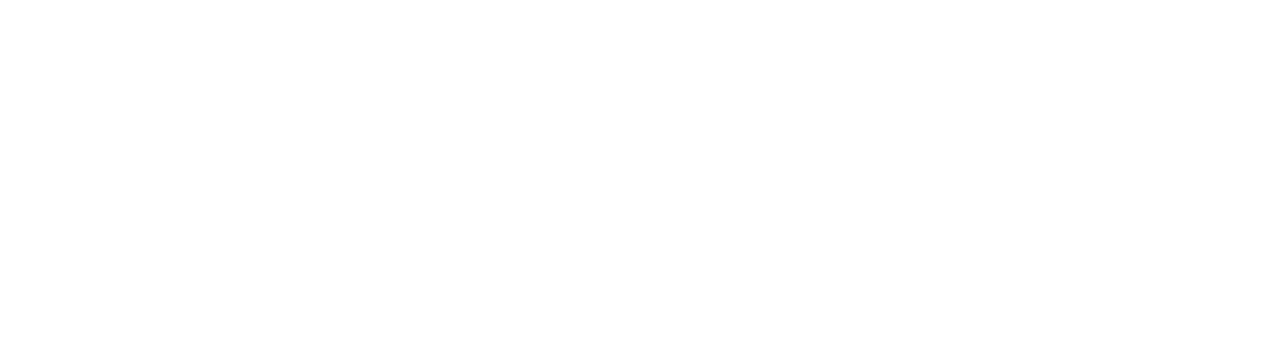
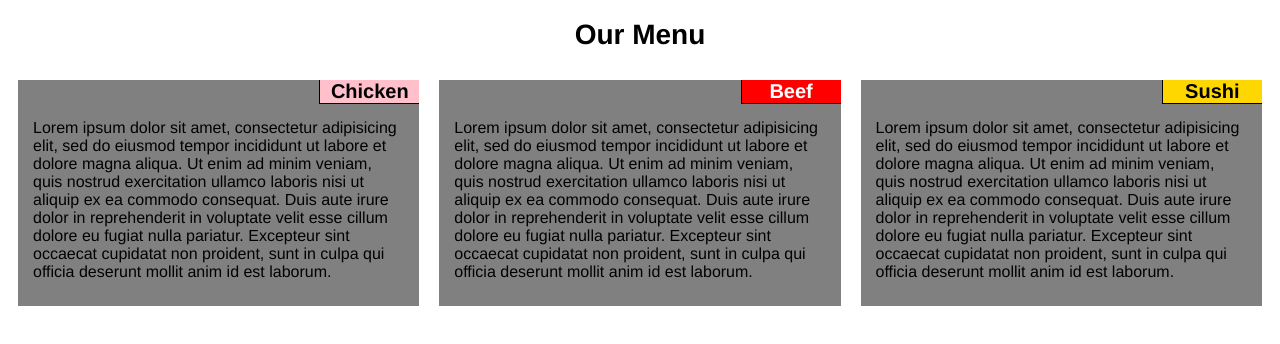
Before and after one commit to rrbunn/desktopmodule2, a plain HTML site: page Assignment2/index.html in a window 1280 px wide. Drawn offline with Linux system fonts and the light colour scheme.

Commit message:
Updated to Git

```diff
--- a/Assignment2/index.html
+++ b/Assignment2/index.html
@@ -1,9 +1,160 @@
 <!DOCTYPE html>
 <html>
 <head>
-	<title>Hello Coursera</title>
+	<meta charset="utf-8">
+	<meta name="viewport" content="width=device-width, initial-scale=1">
+	<title>Assignment #2</title>
+
+
+<style>
+	* {
+		box-sizing: border-box;
+		font-family: 'Helvetica Neue', Helvetica, Arial, sans-serif;
+	}
+
+	h1 {
+		text-align: center;
+		font-size: 1.75em;
+	}
+
+	section {
+		clear: both;
+		padding: 15px;
+		padding-bottom: 25px;
+	}
+
+	.container {
+		float:left;
+	}
+
+	.menubox	{
+		text-align: left;
+		font-size: 1.0em;
+		border-style: 3px solid;
+		background: gray;
+		margin: 10px;
+	}
+
+	@media (min-width: 992px) {
+		.large-layout {
+			width: 33.33%;
+		}
+
+	}
+
+	@media (min-width: 768px) and (max-width: 991px) {
+		.medium-chicken-beef {
+			width: 50%;
+		}
+		.medium-sushi {
+			width: 100%;
+		}
+	}
+
+	@media (max-width: 767px) {
+		.small-layout {
+			width: 100%;
+		}
+	}
+
+	#chicken {
+		float: right;
+		width: 100px;
+		font-size: 1.25em;
+		font-weight: bold;
+		border-bottom: 1px solid black;
+		border-left: 1px solid black;
+		background: pink;
+		text-align: center;
+	 	margin: 0px;
+		padding: 0px;
+	}
+
+	#beef {
+		float: right;
+		width: 100px;
+		font-size: 1.25em;
+		font-weight: bold;
+		color: white;
+		border-bottom: 1px solid black;
+		border-left: 1px solid black;
+		background: red;
+		text-align: center;
+		position: relative;
+		margin: 0px;
+		padding: 0px;
+	}
+
+	#sushi {
+		float: right;
+		width: 100px;
+		font-size: 1.25em;
+		font-weight: bold;
+		border-bottom: 1px solid black;
+		border-left: 1px solid black;
+		background: gold;
+		text-align: center;
+		position: relative;
+		margin: 0px;
+		padding: 0px;
+	}
+
+</style>
 </head>
 <body>
 
+	<h1> Our Menu </h1>
+	<div class="container large-layout medium-chicken-beef small-layout">
+		 <div class="menubox">
+			 <p id="chicken">
+			 	Chicken
+	 		</p>
+
+			<section>
+		 	Lorem ipsum dolor sit amet, consectetur adipisicing elit, sed do eiusmod
+		 	tempor incididunt ut labore et dolore magna aliqua. Ut enim ad minim veniam,
+		 	quis nostrud exercitation ullamco laboris nisi ut aliquip ex ea commodo
+		 	consequat. Duis aute irure dolor in reprehenderit in voluptate velit esse
+		 	cillum dolore eu fugiat nulla pariatur. Excepteur sint occaecat cupidatat non
+		 	proident, sunt in culpa qui officia deserunt mollit anim id est laborum.
+		 	</section>
+
+		</div>
+	</div>
+
+	<div class="container large-layout medium-chicken-beef small-layout">
+		 <div class="menubox">
+	  	 	<p id="beef">
+	  	 		Beef
+		 	</p>
+
+			<section>
+			Lorem ipsum dolor sit amet, consectetur adipisicing elit, sed do eiusmod
+		 	tempor incididunt ut labore et dolore magna aliqua. Ut enim ad minim veniam,
+		 	quis nostrud exercitation ullamco laboris nisi ut aliquip ex ea commodo
+		 	consequat. Duis aute irure dolor in reprehenderit in voluptate velit esse
+		 	cillum dolore eu fugiat nulla pariatur. Excepteur sint occaecat cupidatat non
+		 	proident, sunt in culpa qui officia deserunt mollit anim id est laborum.
+			</section>
+		</div>
+  </div>
+
+	<div class="container large-layout medium-sushi small-layout">
+		<div class="menubox">
+	  	 	<p id="sushi">
+	  	 		Sushi
+		 	</p>
+
+			<section>
+			Lorem ipsum dolor sit amet, consectetur adipisicing elit, sed do eiusmod
+		 	tempor incididunt ut labore et dolore magna aliqua. Ut enim ad minim veniam,
+		 	quis nostrud exercitation ullamco laboris nisi ut aliquip ex ea commodo
+		 	consequat. Duis aute irure dolor in reprehenderit in voluptate velit esse
+		 	cillum dolore eu fugiat nulla pariatur. Excepteur sint occaecat cupidatat non
+		 	proident, sunt in culpa qui officia deserunt mollit anim id est laborum.
+			</section>
+		</div>
+	</div>
+
 </body>
 </html>
```
